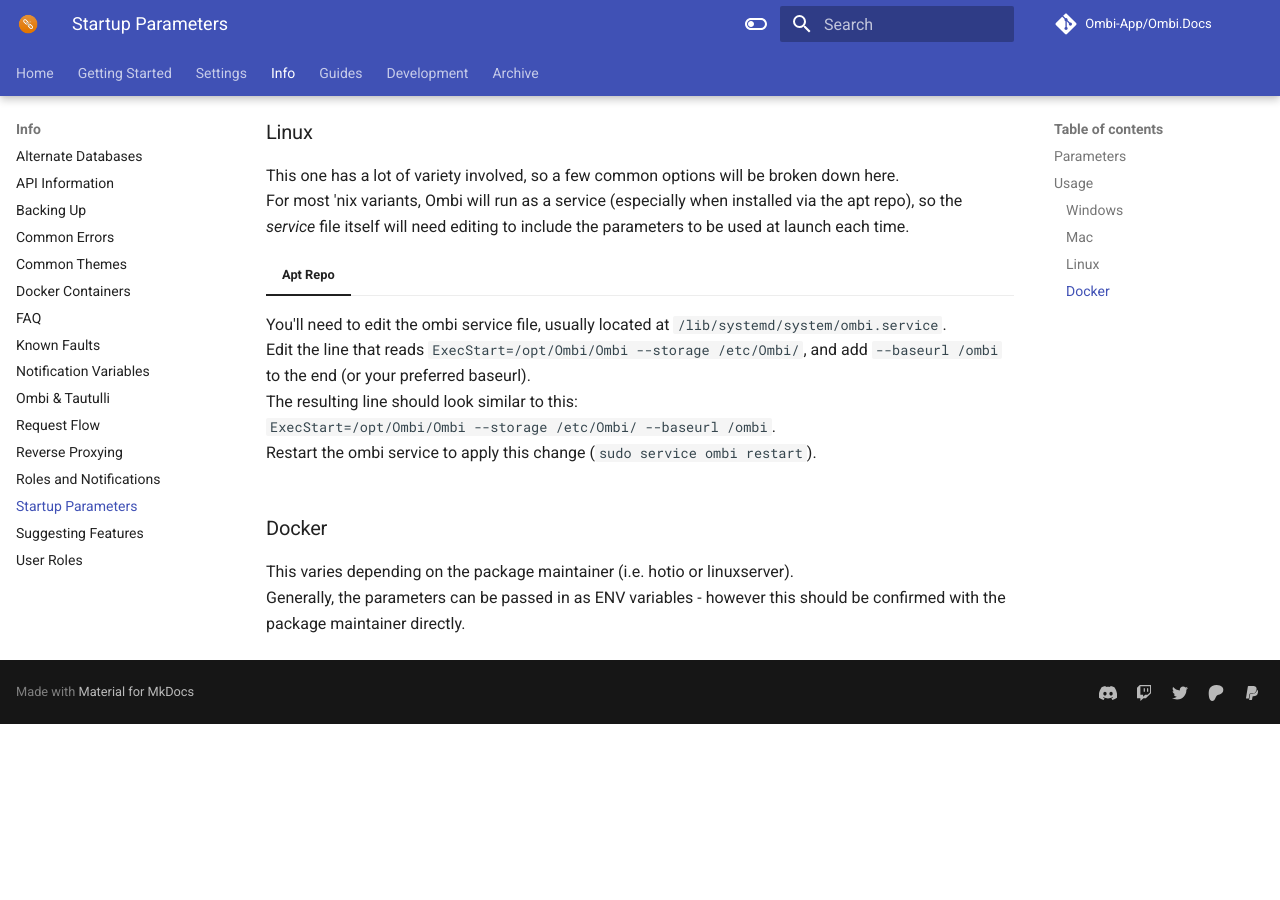
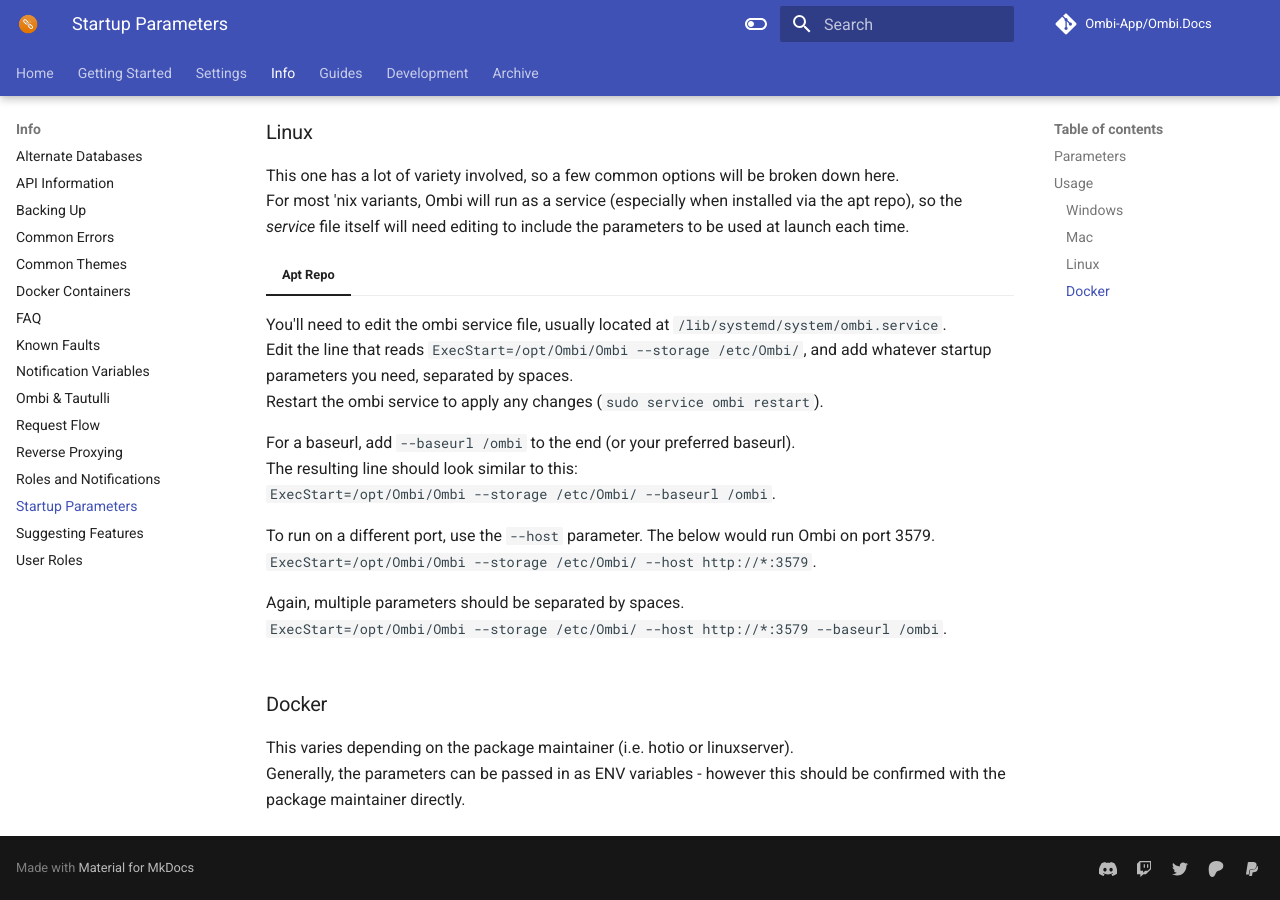
Before and after one commit to Ombi-app/Ombi.Docs, an MkDocs documentation site: the page built from docs/info/startup-parameters.md, in a window 1280 px wide and 900 px high, scrolled down 1939 px. Built offline with MkDocs 1.6.1 and Material for MkDocs 9.7.7, drawn with Linux system fonts in a browser that asks for light colours; comment, search, counter and statistics services are not loaded; before the commit the page ends 2663 px from its top, so only the background shows below that.

Commit message:
Update install guide to mention startup parameters for linux

```diff
--- a/docs/info/startup-parameters.md
+++ b/docs/info/startup-parameters.md
@@ -93,10 +93,18 @@
 
 === "Apt Repo"
     You'll need to edit the ombi service file, usually located at `/lib/systemd/system/ombi.service`.
-    Edit the line that reads `ExecStart=/opt/Ombi/Ombi --storage /etc/Ombi/`, and add `--baseurl /ombi` to the end (or your preferred baseurl).
+    Edit the line that reads `ExecStart=/opt/Ombi/Ombi --storage /etc/Ombi/`, and add whatever startup parameters you need, separated by spaces.
+    Restart the ombi service to apply any changes (`sudo service ombi restart`).
+
+    For a baseurl, add `--baseurl /ombi` to the end (or your preferred baseurl).
     The resulting line should look similar to this:
     `ExecStart=/opt/Ombi/Ombi --storage /etc/Ombi/ --baseurl /ombi`.
-    Restart the ombi service to apply this change (`sudo service ombi restart`).
+
+    To run on a different port, use the `--host` parameter. The below would run Ombi on port 3579.
+    `ExecStart=/opt/Ombi/Ombi --storage /etc/Ombi/ --host http://*:3579`.
+
+    Again, multiple parameters should be separated by spaces.
+    `ExecStart=/opt/Ombi/Ombi --storage /etc/Ombi/ --host http://*:3579 --baseurl /ombi`.
 
 ### Docker
 
```
Also changed, not shown: docs/guides/installation.md (+1 -1 lines).
